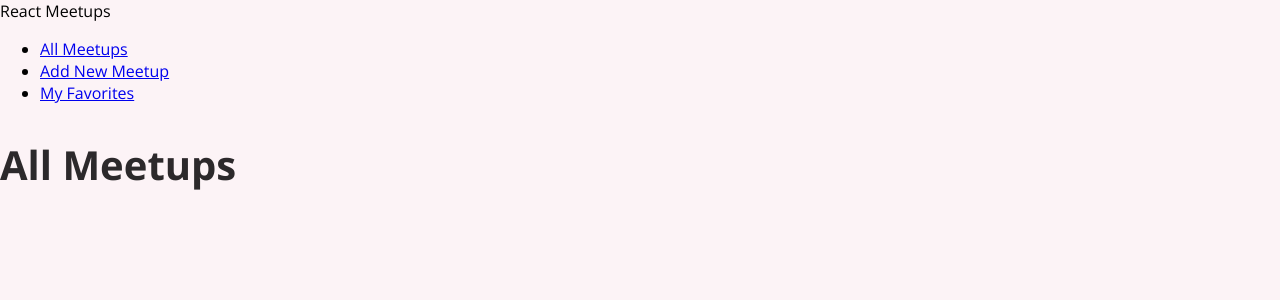
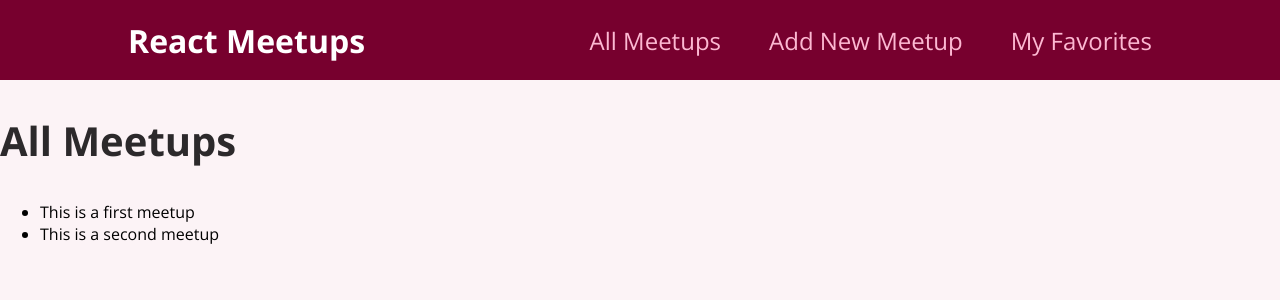
Before and after one commit to beyongbell/nextjs-course-code, a React (Create React App) app: page / in a window 1280 px wide. Shown: the top 300 px of the page. Built offline with nearby package versions, Linux system fonts and the light colour scheme.

Commit message:
Add Dummy Data

```diff
--- a/src/components/layout/MainNavigation.js
+++ b/src/components/layout/MainNavigation.js
@@ -1,9 +1,10 @@
 import { Link } from 'react-router-dom'
+import classes from './MainNavigation.module.css';
 
 function MainNavigation() {
   return (
-    <header>
-      <div>React Meetups</div>
+    <header className={classes.header}>
+      <div className={classes.logo}>React Meetups</div>
       <nav>
         <ul>
           <li>
--- /dev/null
+++ b/src/components/layout/MainNavigation.module.css
@@ -0,0 +1,47 @@
+.header {
+    width: 100%;
+    height: 5rem;
+    display: flex;
+    align-items: center;
+    justify-content: space-between;
+    background-color: #77002e;
+    padding: 0 10%;
+  }
+
+  .logo {
+    font-size: 2rem;
+    color: white;
+    font-weight: bold;
+  }
+
+  .header ul {
+    list-style: none;
+    margin: 0;
+    padding: 0;
+    display: flex;
+    align-items: baseline;
+  }
+
+  .header li {
+    margin-left: 3rem;
+  }
+
+  .header a {
+    text-decoration: none;
+    font-size: 1.5rem;
+    color: #fcb8d2;
+  }
+
+  .header a:hover,
+  .header a:active,
+  .header a.active {
+    color: white;
+  }
+
+  .badge {
+    background-color: #cc2062;
+    color: white;
+    border-radius: 12px;
+    padding: 0 1rem;
+    margin-left: 0.5rem;
+  }
--- a/src/pages/AllMeetups.js
+++ b/src/pages/AllMeetups.js
@@ -1,7 +1,33 @@
+const DUMMY_DATA = [
+    {
+      id: 'm1',
+      title: 'This is a first meetup',
+      image:
+        'https://upload.wikimedia.org/wikipedia/commons/thumb/d/d3/Stadtbild_M%C3%BCnchen.jpg/2560px-Stadtbild_M%C3%BCnchen.jpg',
+      address: 'Meetupstreet 5, 12345 Meetup City',
+      description:
+        'This is a first, amazing meetup which you definitely should not miss. It will be a lot of fun!',
+    },
+    {
+      id: 'm2',
+      title: 'This is a second meetup',
+      image:
+        'https://upload.wikimedia.org/wikipedia/commons/thumb/d/d3/Stadtbild_M%C3%BCnchen.jpg/2560px-Stadtbild_M%C3%BCnchen.jpg',
+      address: 'Meetupstreet 5, 12345 Meetup City',
+      description:
+        'This is a first, amazing meetup which you definitely should not miss. It will be a lot of fun!',
+    },
+];
+
 function AllMeetupsPage() {
   return (
     <section>
-      <h1>All Meetups</h1>
+        <h1>All Meetups</h1>
+        <ul>
+            {DUMMY_DATA.map((meetup) => {
+                return <li key={meetup.id}>{meetup.title}</li>
+            })}
+        </ul>
     </section>
   );
 }
```
